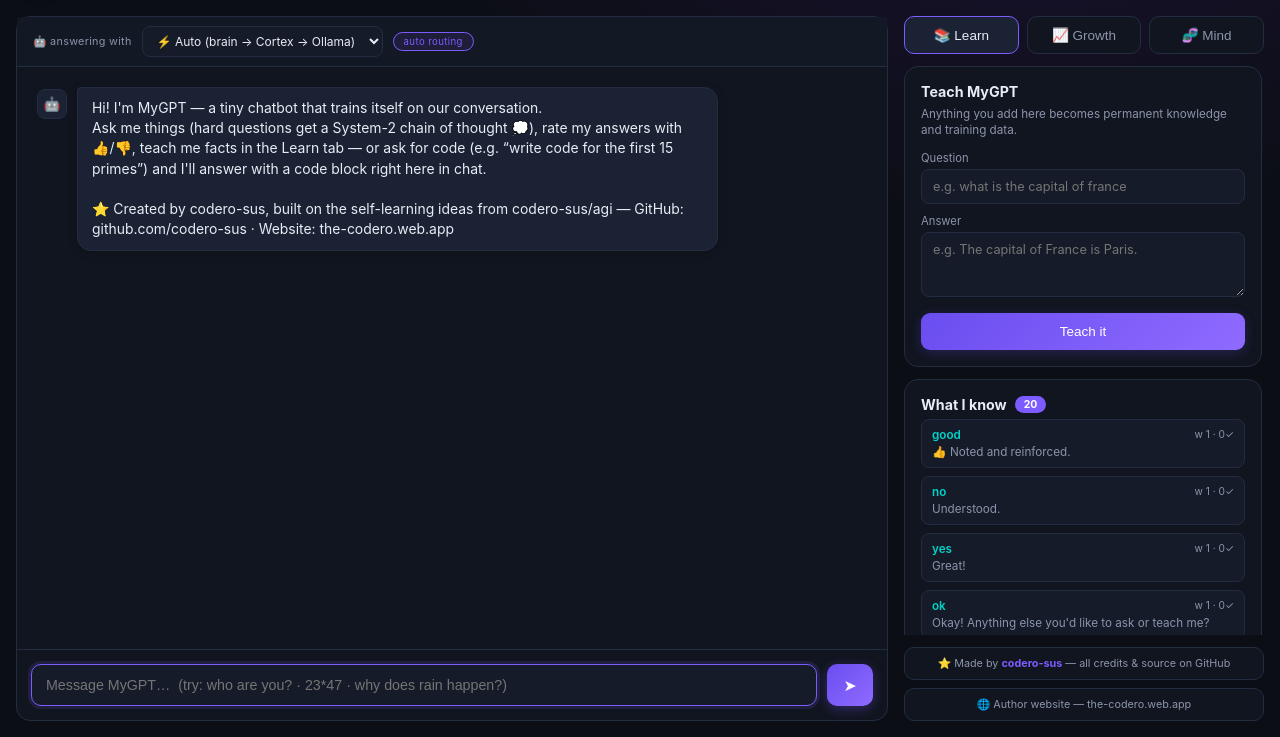
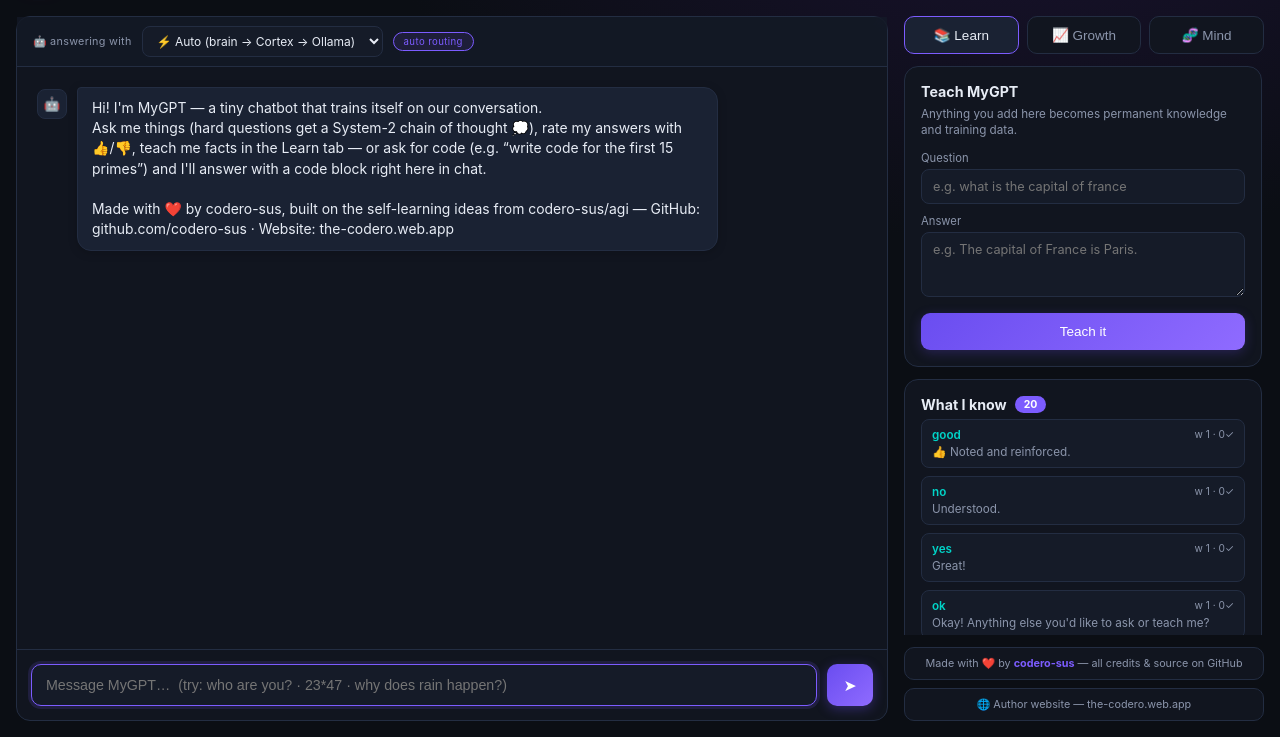
Before and after one commit to codero-sus/MyGPT, a Flask app: page / in a window 1280 px wide. Shown: the part 63-800 px from the top of the page. Run offline with Flask 3, Linux system fonts and the light colour scheme; data that the repository does not hold is empty.

Commit message:
Made with ❤️ by codero-sus
Footer credit card, boot greeting, README banner and Author & credits
section now carry the 'Made with ❤️ by codero-sus' line.

Co-authored-by: arena-agent <297053741+arena-agent@users.noreply.github.com>

```diff
--- a/static/app.js
+++ b/static/app.js
@@ -998,7 +998,7 @@ addMessage("bot",
   "answers with 👍/👎, teach me facts in the Learn tab — or ask for code " +
   "(e.g. “write code for the first 15 primes”) and I'll answer with a code " +
   "block right here in chat.\n\n" +
-  "⭐ Created by codero-sus, built on the self-learning ideas from " +
+  "Made with ❤️ by codero-sus, built on the self-learning ideas from " +
   "codero-sus/agi — GitHub: github.com/codero-sus · " +
   "Website: the-codero.web.app");
 refreshSidebars();
--- a/templates/index.html
+++ b/templates/index.html
@@ -262,7 +262,7 @@
 
         <div class="credit-block">
           <a class="credit" href="https://github.com/codero-sus" target="_blank" rel="noopener">
-            ⭐ Made by <b>codero-sus</b> — all credits &amp; source on GitHub
+            Made with ❤️ by <b>codero-sus</b> — all credits &amp; source on GitHub
           </a>
           <a class="credit" href="https://the-codero.web.app/" target="_blank" rel="noopener">
             🌐 Author website — the-codero.web.app
```
Also changed, not shown: README.md.
